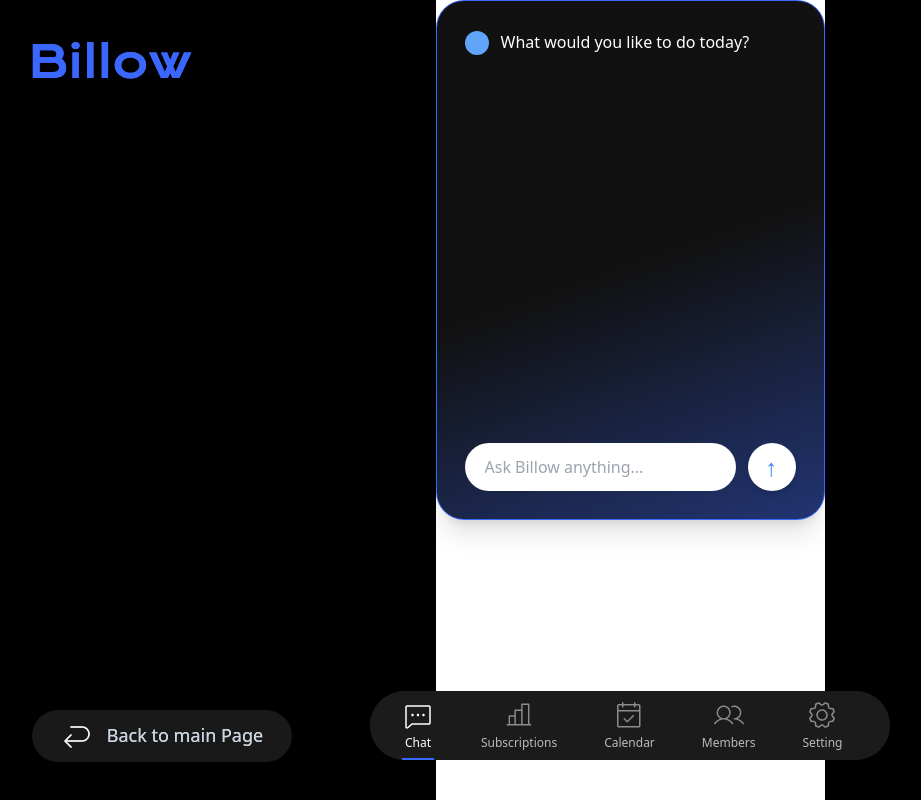
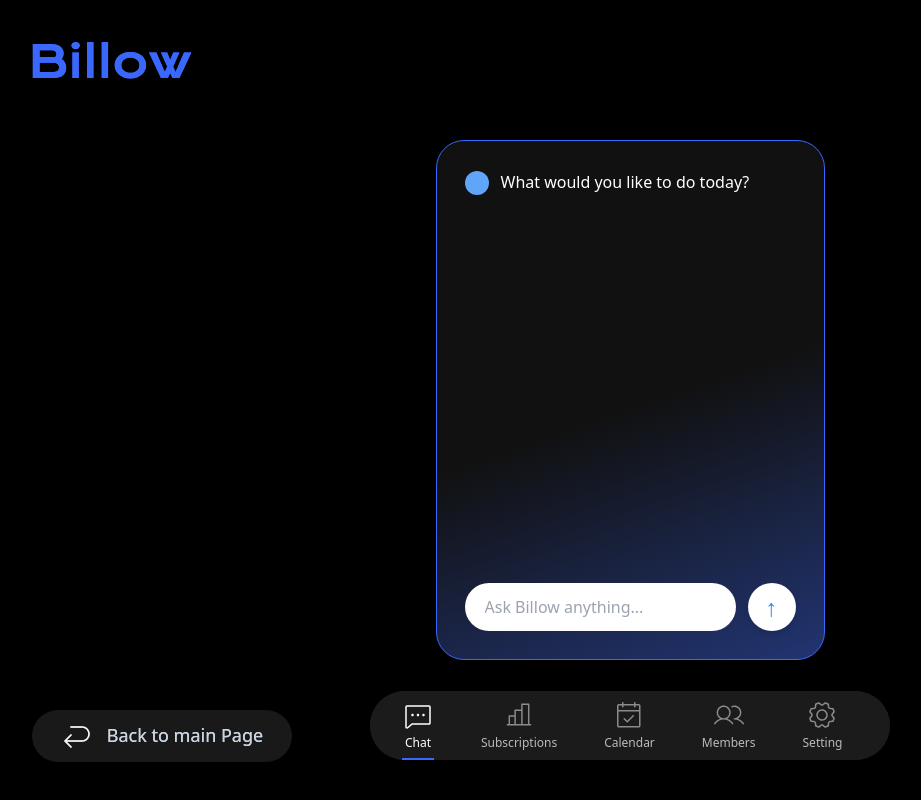
Before and after one commit to Taka0330-jp/billow-app, a React (Vite) app in the folder client/: page /dashboard in a window 1280 px wide. Shown: the whole page, without its empty margins (10-931 px from the left). Built offline with nearby package versions, Linux system fonts and the light colour scheme.

Commit message:
fixed chat box style

```diff
--- a/client/src/pages/Chat.jsx
+++ b/client/src/pages/Chat.jsx
@@ -4,15 +4,14 @@
 
 export default function Chat() {
   return (
-		<div className="flex h-screen bg-white">
+    <div>
       {/* 사이드바 */}
       <SideBar />
 
       {/* 메인 영역: 채팅 박스와 하단 네비 */}
-			<main className="flex-1 flex flex-col">
       <ChatBox />
       <BottomNav />
-			</main>
+
     </div>
   );
 }
```
Lines whose indentation alone changed are shown as unchanged.
